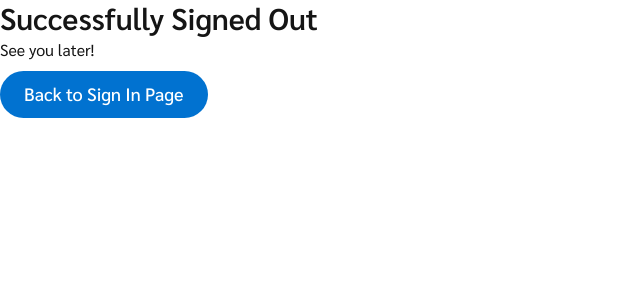
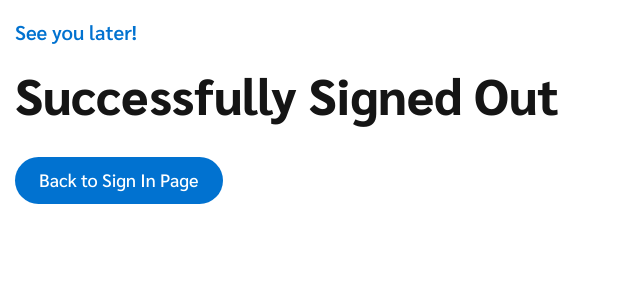
Before and after one commit to perfectpancakes14/230final, a PHP site: page /signOut.php in a window 1280 px wide. Shown: the top 300 px of the page, without its empty margins (0-640 px from the left). Run offline with PHP 8.4, Linux system fonts and the light colour scheme.

Commit message:
signup and signout finished

```diff
--- a/signOut.php
+++ b/signOut.php
@@ -6,7 +6,7 @@ session_destroy();
 <head>
     <meta charset="utf-8">
     <meta http-equiv="x-ua-compatible" content="ie=edge">
-    <title>Sign In</title>
+    <title>Sign Out</title>
     <meta name="robots" content="noindex, follow" />
     <meta name="description" content="">
     <meta name="viewport" content="width=device-width, initial-scale=1, shrink-to-fit=no">
@@ -27,10 +27,40 @@ session_destroy();
     <link rel="stylesheet" href="assets/css/plugins/animate.css">
     <!-- main style css -->
     <link rel="stylesheet" href="assets/css/style.css">
-    <h2>Successfully Signed Out</h2>
-    </head>
-    <body>
-        <p>See you later!</p>
-        <a href='index.php' class="btn btn-all">Back to Sign In Page</a>
-    </body>
+
+	<!-- Google Tag Manager -->
+    <script>(function (w, d, s, l, i) {
+        w[l] = w[l] || []; w[l].push({
+            'gtm.start':
+                new Date().getTime(), event: 'gtm.js'
+        }); var f = d.getElementsByTagName(s)[0],
+            j = d.createElement(s), dl = l != 'dataLayer' ? '&l=' + l : ''; j.async = true; j.src =
+                'https://www.googletagmanager.com/gtm.js?id=' + i + dl; f.parentNode.insertBefore(j, f);
+    })(window, document, 'script', 'dataLayer', 'GTM-5JCTSSF');</script>
+    <!-- End Google Tag Manager -->
+</head>
+
+<body>
+    <!-- Google Tag Manager (noscript) -->
+    <noscript><iframe src="https://www.googletagmanager.com/ns.html?id=GTM-5JCTSSF" height="0" width="0"
+        style="display:none;visibility:hidden"></iframe></noscript>
+    <!-- End Google Tag Manager (noscript) -->
+
+    <main>
+        <!-- section start -->
+        <section class="main-menu-wrapper section-padding pb-10">
+                <div class="container custom-container">
+                    <div class="row align-items-center justify-content-between">
+                        <div class="col-6">
+                            <div class="hero-slider-content">
+                                <h4 class="slide-subtitle pb-3">See you later!</h4>
+								<h2 class="slide-title">Successfully Signed Out</h2></br>
+                            </div>
+							<a href='index.php' class="btn btn-all">Back to Sign In Page</a>
+						</div>
+                    </div>
+                </div>
+        </section>
+	</main>
+</body>
 </html>
```
Also changed, not shown: signUp.php (+22 -7 lines).
